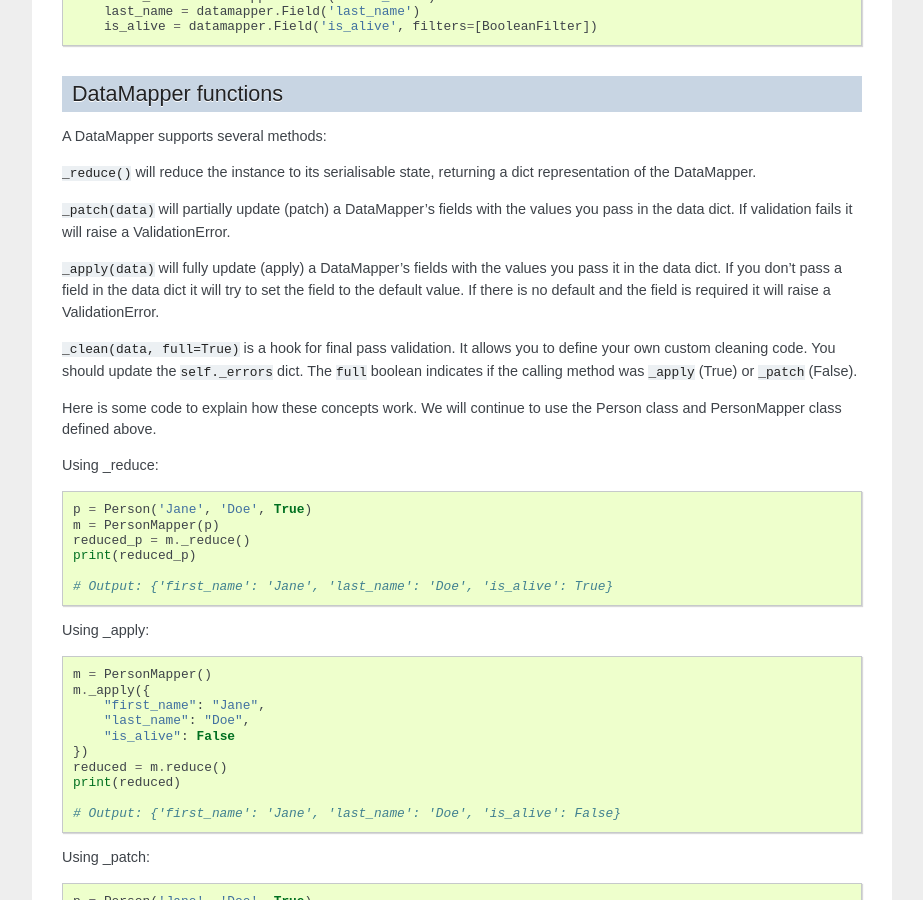
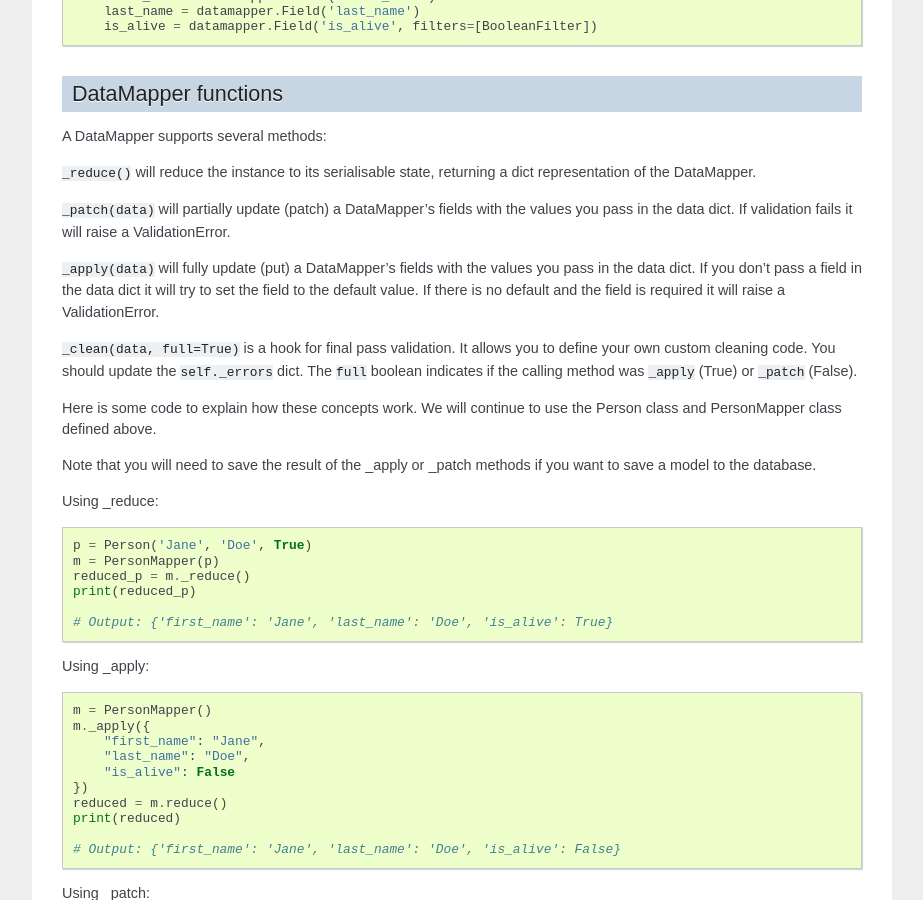
Before and after one commit to funkybob/django-nap, a Sphinx documentation site: the page built from docs/datamapper/index.rst, in a window 1280 px wide and 900 px high, scrolled down 1566 px. Shown: the whole window, without its empty margins (198-1121 px from the left). Built offline with Sphinx 7.4.7, drawn with Linux system fonts in a browser that asks for light colours; pages that are not in the unit, such as notebooks, are missing from menus.

Commit message:
_apply and _patch do not save to database

```diff
--- a/docs/datamapper/index.rst
+++ b/docs/datamapper/index.rst
@@ -112,8 +112,8 @@ dict representation of the DataMapper.
 values you pass in the data dict. If validation fails it will raise a
 ValidationError.
 
-``_apply(data)`` will fully update (apply) a DataMapper's fields with the
-values you pass it in the data dict. If you don't pass a field in the data dict
+``_apply(data)`` will fully update (put) a DataMapper's fields with the
+values you pass in the data dict. If you don't pass a field in the data dict
 it will try to set the field to the default value. If there is no default and
 the field is required it will raise a ValidationError.
 
@@ -124,6 +124,9 @@ dict. The ``full`` boolean indicates if the calling method was ``_apply``
 
 Here is some code to explain how these concepts work. We will continue to use
 the Person class and PersonMapper class defined above.
+
+Note that you will need to save the result of the _apply or _patch methods if
+you want to save a model to the database.
 
 Using _reduce:
 
```
